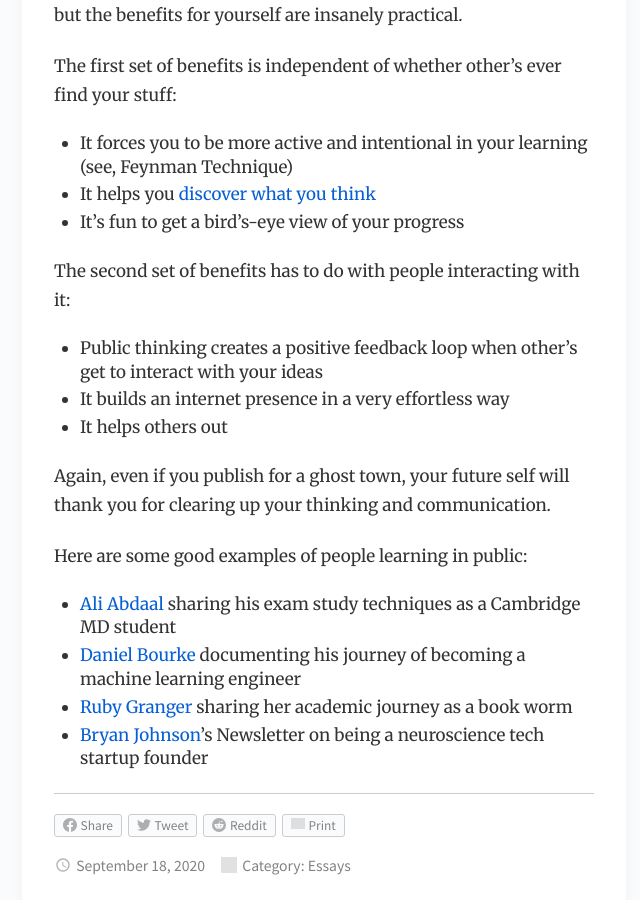
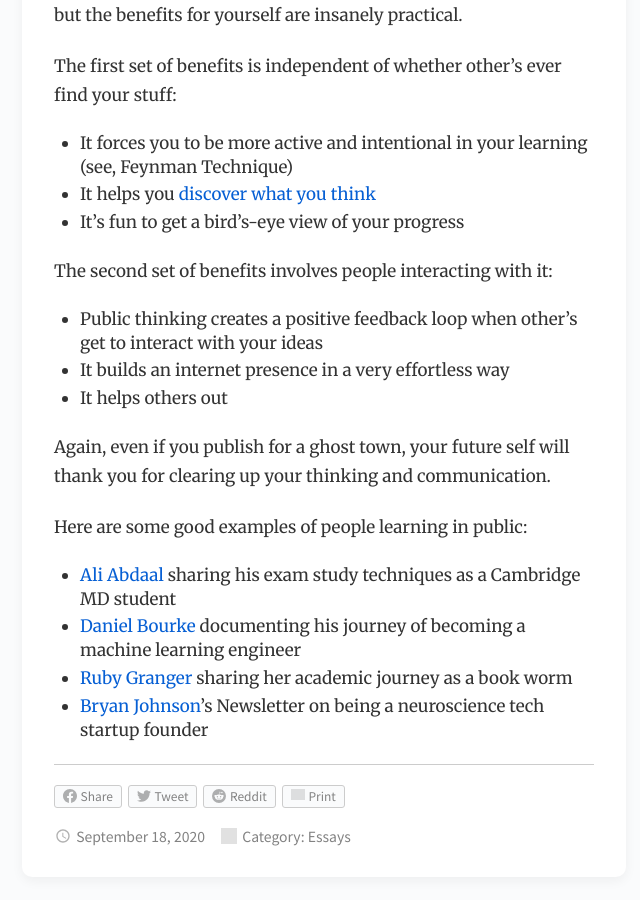
Before and after one commit to gdbroman/broman.blog, a Jekyll site: the page built from _posts/2020/2020-09-18-learn-in-public.md, in a window 1280 px wide and 900 px high, scrolled down 1195 px. Shown: the whole window, without its empty margins (178-818 px from the left). Built offline with Jekyll 4.4.1, drawn with Linux system fonts in a browser that asks for light colours; grey boxes are pictures that could not be loaded.

Commit message:
revision

```diff
--- a/_posts/2020/2020-09-18-learn-in-public.md
+++ b/_posts/2020/2020-09-18-learn-in-public.md
@@ -23,7 +23,7 @@
 - It helps you [discover what you think](https://broman.blog/know-what-you-believe){:target="blank"}
 - It's fun to get a bird's-eye view of your progress
 
-The second set of benefits has to do with people interacting with it:
+The second set of benefits involves people interacting with it:
 
 - Public thinking creates a positive feedback loop when other's get to interact with your ideas
 - It builds an internet presence in a very effortless way
```
